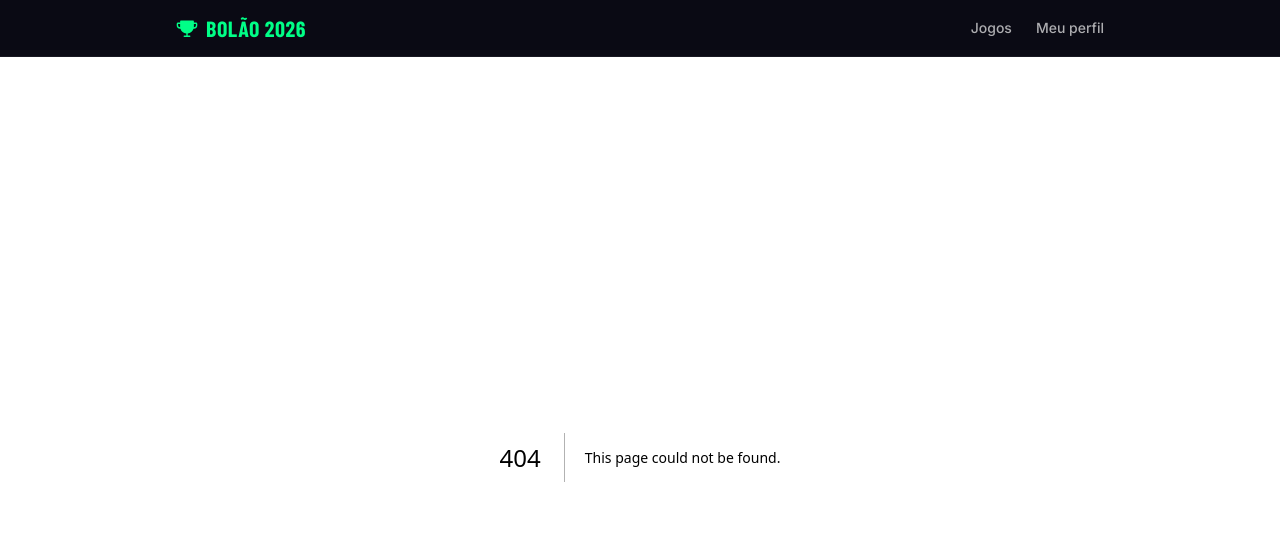
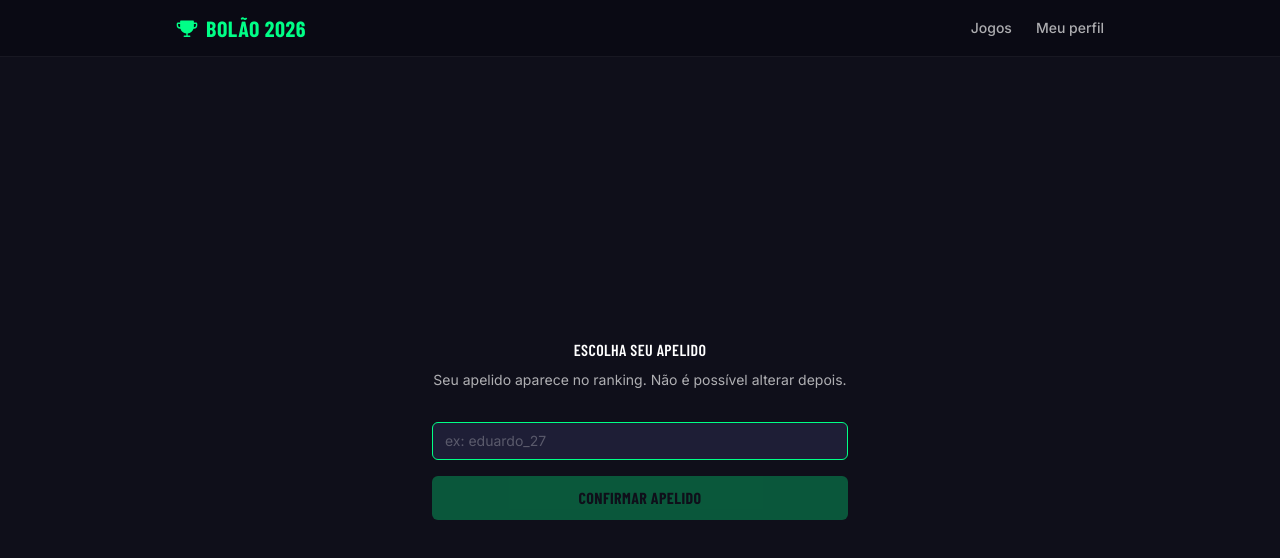
Before and after one commit to itseduardolima/bolao, a Next.js app: page /onboarding in a window 1280 px wide. Before the commit this address had no page. Shown: the top 558 px of the page. Built offline with nearby package versions, Linux system fonts and the light colour scheme; no server answers; a web font is replaced by a local one.

Commit message:
feat: página /onboarding

```diff
--- /dev/null
+++ b/src/app/onboarding/page.tsx
@@ -0,0 +1,67 @@
+'use client'
+
+import { useOnboarding } from './useOnboarding'
+import Input from '@/components/ui/Input'
+import Button from '@/components/ui/Button'
+import Container from '@/components/layout/Container'
+import SectionTitle from '@/components/layout/SectionTitle'
+
+const statusMessage: Record<string, { text: string; color: string }> = {
+  idle: { text: '', color: '' },
+  checking: { text: 'Verificando...', color: 'text-muted' },
+  available: { text: '✓ Disponível', color: 'text-accent' },
+  unavailable: { text: '✗ Já está em uso', color: 'text-error' },
+  invalid: {
+    text: 'Use 3–20 caracteres: letras, números ou _',
+    color: 'text-muted',
+  },
+}
+
+export default function OnboardingPage() {
+  const { value, setValue, status, error, isSaving, canSubmit, handleSubmit } =
+    useOnboarding()
+
+  const hint = statusMessage[status]
+
+  return (
+    <main className="flex min-h-[calc(100vh-56px)] items-center justify-center">
+      <Container className="max-w-md py-16">
+        <SectionTitle className="mb-2 text-center">Escolha seu apelido</SectionTitle>
+        <p className="mb-8 text-center text-sm text-secondary">
+          Seu apelido aparece no ranking. Não é possível alterar depois.
+        </p>
+
+        <form onSubmit={handleSubmit} className="flex flex-col gap-4">
+          <div>
+            <Input
+              value={value}
+              onChange={(e) => setValue(e.target.value)}
+              placeholder="ex: eduardo_27"
+              maxLength={20}
+              autoFocus
+              autoComplete="off"
+              autoCorrect="off"
+              autoCapitalize="none"
+              spellCheck={false}
+            />
+            {hint.text && (
+              <p className={`mt-1.5 text-xs ${hint.color}`}>{hint.text}</p>
+            )}
+          </div>
+
+          {error && <p className="text-sm text-error">{error}</p>}
+
+          <Button
+            type="submit"
+            variant="primary"
+            size="md"
+            disabled={!canSubmit}
+            className="w-full"
+          >
+            {isSaving ? 'Salvando...' : 'Confirmar apelido'}
+          </Button>
+        </form>
+      </Container>
+    </main>
+  )
+}
```
